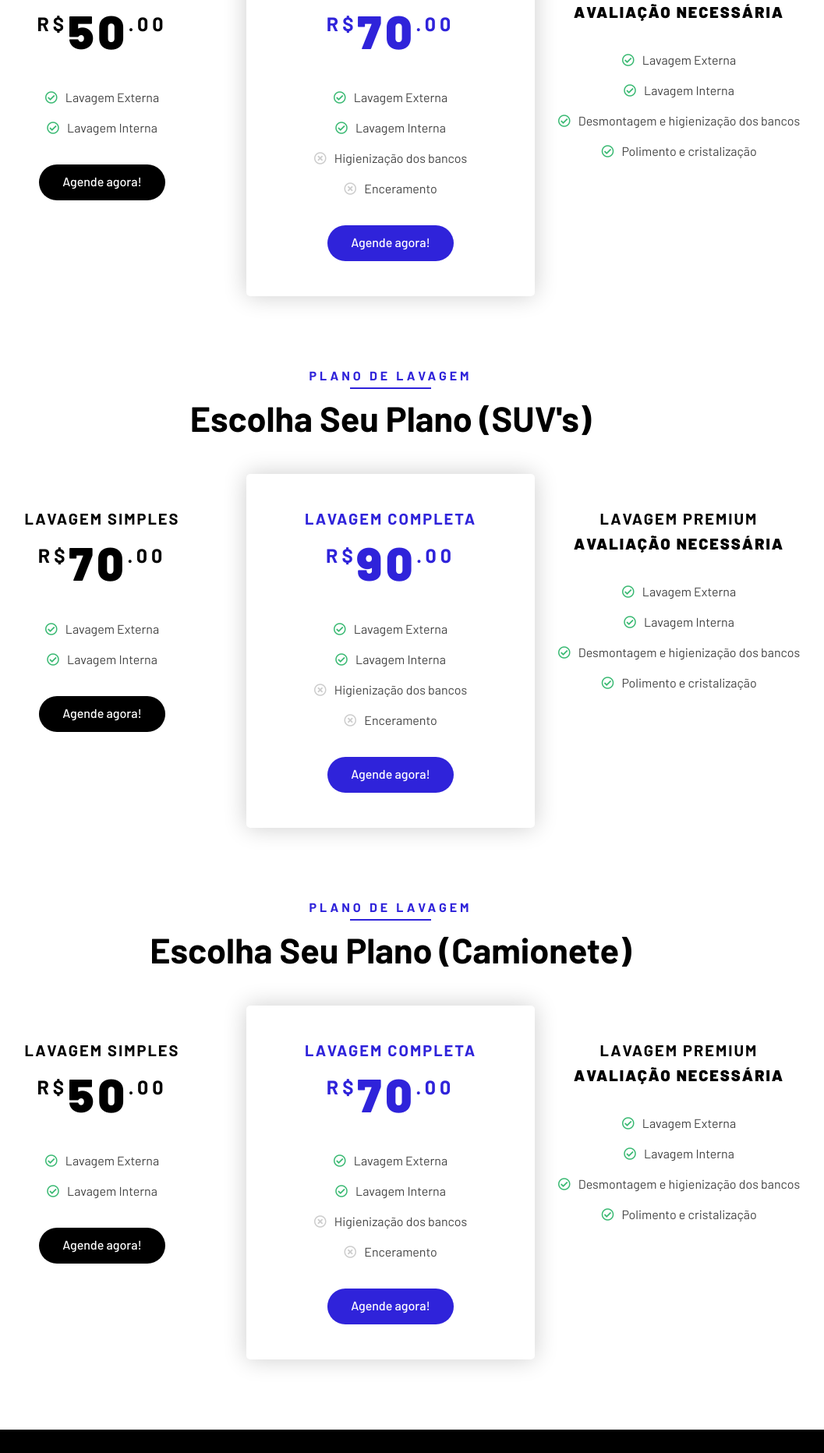
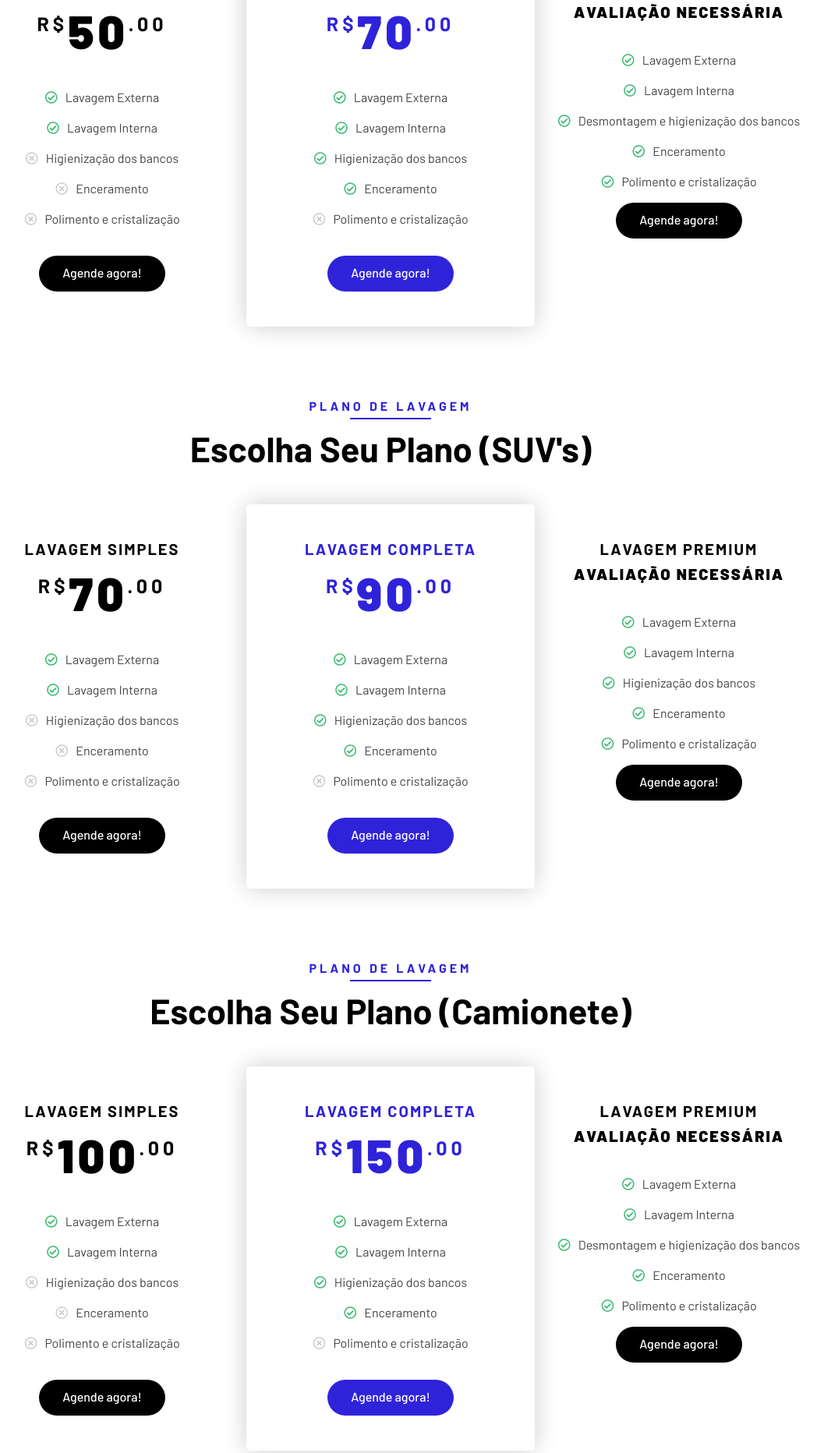
Before and after one commit to ryancrds/lavajato-grancar, a plain HTML site: page price.html in a window 1280 px wide. Shown: the part 351-2215 px from the top of the page at 78% size, without its empty margins (139-1196 px from the left). Drawn offline with nearby package versions, Linux system fonts and the light colour scheme.

Commit message:
atualizado endereço novo

```diff
--- a/price.html
+++ b/price.html
@@ -58,9 +58,8 @@
             </div>
         </div>
         <!-- Nav Bar End -->
-
-        <!-- Price Start -->
-        <div class="price">
+          <!-- Price Start -->
+          <div class="price">
             <div class="container">
                 <div class="section-header text-center">
                     <p>Plano de lavagem</p>
@@ -78,10 +77,13 @@
                                 <ul>
                                     <li><i class="far fa-check-circle"></i>Lavagem Externa</li>
                                     <li><i class="far fa-check-circle"></i>Lavagem Interna</li>
+                                    <li><i class="far fa-times-circle"></i>Higienização dos bancos</li>
+                                    <li><i class="far fa-times-circle"></i>Enceramento</li>
+                                    <li><i class="far fa-times-circle"></i>Polimento e cristalização</li>
                                 </ul>
                             </div>
                             <div class="price-footer">
-                                <a class="btn btn-custom" href="https://api.whatsapp.com/send/?phone=5517991553751&text&app_absent=0">Agende agora!</a>
+                                <a class="btn btn-custom" href='api.whatsapp.com/send/?phone=5517991553751&text="Olá%20Reginaldo,%20gostaria%20de%20agendar%20uma%20lavagem%20simples%20para%20meu%20carro"&app_absent=0'>Agende agora!</a>
                             </div>
                         </div>
                     </div>
@@ -95,12 +97,13 @@
                                 <ul>
                                     <li><i class="far fa-check-circle"></i>Lavagem Externa</li>
                                     <li><i class="far fa-check-circle"></i>Lavagem Interna</li>
-                                    <li><i class="far fa-times-circle"></i>Higienização dos bancos</li>
-                                    <li><i class="far fa-times-circle"></i>Enceramento</li>
+                                    <li><i class="far fa-check-circle"></i>Higienização dos bancos</li>
+                                    <li><i class="far fa-check-circle"></i>Enceramento</li>
+                                    <li><i class="far fa-times-circle"></i>Polimento e cristalização</li>
                                 </ul>
                             </div>
                             <div class="price-footer">
-                                <a class="btn btn-custom" href="https://api.whatsapp.com/send/?phone=5517991553751&text&app_absent=0">Agende agora!</a>
+                                <a class="btn btn-custom" href='api.whatsapp.com/send/?phone=5517991553751&text="Olá%20Reginaldo,%20gostaria%20de%20agendar%20uma%20lavagem%20completa%20para%20meu%20carro"&app_absent=0'>Agende agora!</a>
                             </div>
                         </div>
                     </div>
@@ -115,8 +118,12 @@
                                     <li><i class="far fa-check-circle"></i>Lavagem Externa</li>
                                     <li><i class="far fa-check-circle"></i>Lavagem Interna</li>
                                     <li><i class="far fa-check-circle"></i>Desmontagem e higienização dos bancos</li>
+                                    <li><i class="far fa-check-circle"></i>Enceramento</li>
                                     <li><i class="far fa-check-circle"></i>Polimento e cristalização</li>
                                 </ul>
+                                <div class="price-footer">
+                                    <a class="btn btn-custom" href='api.whatsapp.com/send/?phone=5517991553751&text="Olá%20Reginaldo,%20gostaria%20de%20agendar%20uma%20avaliação%20premium%20para%20meu%20carro"&app_absent=0'>Agende agora!</a>
+                                </div>
                             </div>
                         </div>
                     </div>
@@ -145,10 +152,13 @@
                                 <ul>
                                     <li><i class="far fa-check-circle"></i>Lavagem Externa</li>
                                     <li><i class="far fa-check-circle"></i>Lavagem Interna</li>
+                                    <li><i class="far fa-times-circle"></i>Higienização dos bancos</li>
+                                    <li><i class="far fa-times-circle"></i>Enceramento</li>
+                                    <li><i class="far fa-times-circle"></i>Polimento e cristalização</li>
                                 </ul>
                             </div>
                             <div class="price-footer">
-                                <a class="btn btn-custom" href="">Agende agora!</a>
+                                <a class="btn btn-custom" href='api.whatsapp.com/send/?phone=5517991553751&text="Olá%20Reginaldo,%20gostaria%20de%20agendar%20uma%20lavagem%20simples%20para%20minha%20SUV"&app_absent=0'>Agende agora!</a>
                             </div>
                         </div>
                     </div>
@@ -162,12 +172,13 @@
                                 <ul>
                                     <li><i class="far fa-check-circle"></i>Lavagem Externa</li>
                                     <li><i class="far fa-check-circle"></i>Lavagem Interna</li>
-                                    <li><i class="far fa-times-circle"></i>Higienização dos bancos</li>
-                                    <li><i class="far fa-times-circle"></i>Enceramento</li>
+                                    <li><i class="far fa-check-circle"></i>Higienização dos bancos</li>
+                                    <li><i class="far fa-check-circle"></i>Enceramento</li>
+                                    <li><i class="far fa-times-circle"></i>Polimento e cristalização</li>
                                 </ul>
                             </div>
                             <div class="price-footer">
-                                <a class="btn btn-custom" href="">Agende agora!</a>
+                                <a class="btn btn-custom" href='api.whatsapp.com/send/?phone=5517991553751&text="Olá%20Reginaldo,%20gostaria%20de%20agendar%20uma%20lavagem%20completa%20para%20minha%20SUV"&app_absent=0'>Agende agora!</a>
                             </div>
                         </div>
                     </div>
@@ -175,15 +186,19 @@
                         <div class="price-item">
                             <div class="price-header">
                                 <h3>Lavagem Premium</h3>
-                                <h3><span></span><strong>Avaliação necessária</strong><span></span></h3>
+                                <h3><strong>Avaliação necessária</strong></h3>
                             </div>
                             <div class="price-body">
                                 <ul>
                                     <li><i class="far fa-check-circle"></i>Lavagem Externa</li>
                                     <li><i class="far fa-check-circle"></i>Lavagem Interna</li>
-                                    <li><i class="far fa-check-circle"></i>Desmontagem e higienização dos bancos</li>
+                                    <li><i class="far fa-check-circle"></i>Higienização dos bancos</li>
+                                    <li><i class="far fa-check-circle"></i>Enceramento</li>
                                     <li><i class="far fa-check-circle"></i>Polimento e cristalização</li>
                                 </ul>
+                                <div class="price-footer">
+                                    <a class="btn btn-custom" href='api.whatsapp.com/send/?phone=5517991553751&text="Olá%20Reginaldo,%20gostaria%20de%20agendar%20uma%20avaliação%20premium%20para%20minha%20SUV"&app_absent=0'>Agende agora!</a>
+                                </div>
                             </div>
                         </div>
                     </div>
@@ -206,17 +221,20 @@
                         <div class="price-item">
                             <div class="price-header">
                                 <h3>Lavagem Simples</h3>
-                                <h2><span>R$</span><strong>50</strong><span>.00</span></h2>
+                                <h2><span>R$</span><strong>100</strong><span>.00</span></h2>
 
                             </div>
                             <div class="price-body">
                                 <ul>
                                     <li><i class="far fa-check-circle"></i>Lavagem Externa</li>
                                     <li><i class="far fa-check-circle"></i>Lavagem Interna</li>
+                                    <li><i class="far fa-times-circle"></i>Higienização dos bancos</li>
+                                    <li><i class="far fa-times-circle"></i>Enceramento</li>
+                                    <li><i class="far fa-times-circle"></i>Polimento e cristalização</li>
                                 </ul>
                             </div>
                             <div class="price-footer">
-                                <a class="btn btn-custom" href="">Agende agora!</a>
+                                <a class="btn btn-custom" href='api.whatsapp.com/send/?phone=5517991553751&text="Olá%20Reginaldo,%20gostaria%20de%20agendar%20uma%20lavagem%20simples%20para%20minha%20camionete"&app_absent=0'>Agende agora!</a>
                             </div>
                         </div>
                     </div>
@@ -224,18 +242,19 @@
                         <div class="price-item featured-item">
                             <div class="price-header">
                                 <h3>Lavagem Completa</h3>
-                                <h2><span>R$</span><strong>70</strong><span>.00</span></h2>
+                                <h2><span>R$</span><strong>150</strong><span>.00</span></h2>
                             </div>
                             <div class="price-body">
                                 <ul>
                                     <li><i class="far fa-check-circle"></i>Lavagem Externa</li>
                                     <li><i class="far fa-check-circle"></i>Lavagem Interna</li>
-                                    <li><i class="far fa-times-circle"></i>Higienização dos bancos</li>
-                                    <li><i class="far fa-times-circle"></i>Enceramento</li>
+                                    <li><i class="far fa-check-circle"></i>Higienização dos bancos</li>
+                                    <li><i class="far fa-check-circle"></i>Enceramento</li>
+                                    <li><i class="far fa-times-circle"></i>Polimento e cristalização</li>
                                 </ul>
                             </div>
                             <div class="price-footer">
-                                <a class="btn btn-custom" href="">Agende agora!</a>
+                                <a class="btn btn-custom" href='api.whatsapp.com/send/?phone=5517991553751&text="Olá%20Reginaldo,%20gostaria%20de%20agendar%20uma%20lavagem%20completa%20para%20minha%20camionete"&app_absent=0'>Agende agora!</a>
                             </div>
                         </div>
                     </div>
@@ -243,15 +262,19 @@
                         <div class="price-item">
                             <div class="price-header">
                                 <h3>Lavagem Premium</h3>
-                                <h3><span></span><strong>Avaliação necessária</strong><span></span></h3>
+                                <h3><strong>Avaliação necessária</strong></h3>
                             </div>
                             <div class="price-body">
                                 <ul>
                                     <li><i class="far fa-check-circle"></i>Lavagem Externa</li>
                                     <li><i class="far fa-check-circle"></i>Lavagem Interna</li>
                                     <li><i class="far fa-check-circle"></i>Desmontagem e higienização dos bancos</li>
+                                    <li><i class="far fa-check-circle"></i>Enceramento</li>
                                     <li><i class="far fa-check-circle"></i>Polimento e cristalização</li>
                                 </ul>
+                                <div class="price-footer">
+                                    <a class="btn btn-custom" href='api.whatsapp.com/send/?phone=5517991553751&text="Olá%20Reginaldo,%20gostaria%20de%20agendar%20uma%20avaliação%20premium%20para%20minha%20camionete"&app_absent=0'>Agende agora!</a>
+                                </div>
                             </div>
                         </div>
                     </div>
@@ -267,7 +290,7 @@
                     <div class="col-lg-3 col-md-6">
                         <div class="footer-contact">
                             <h2>Entrar em contato</h2>
-                            <p><i class="fa fa-map-marker-alt"></i></p>
+                            <p><i class="fa fa-map-marker-alt">Av. Raul Furquim, n° 1592 - Jardim Maraja, Bebedouro - SP, 14706-045</i></p>
                             <p><i class="fa fa-phone-alt"></i>(17) 99155-3751</p>
                             <p><i class="fa fa-envelope"></i>grancarlv@gmail.com</p>
                             <div class="footer-social">
```
Also changed, not shown: about.html (+10 -7 lines), index.html (+3 -3 lines), service.html (+9 -9 lines).
